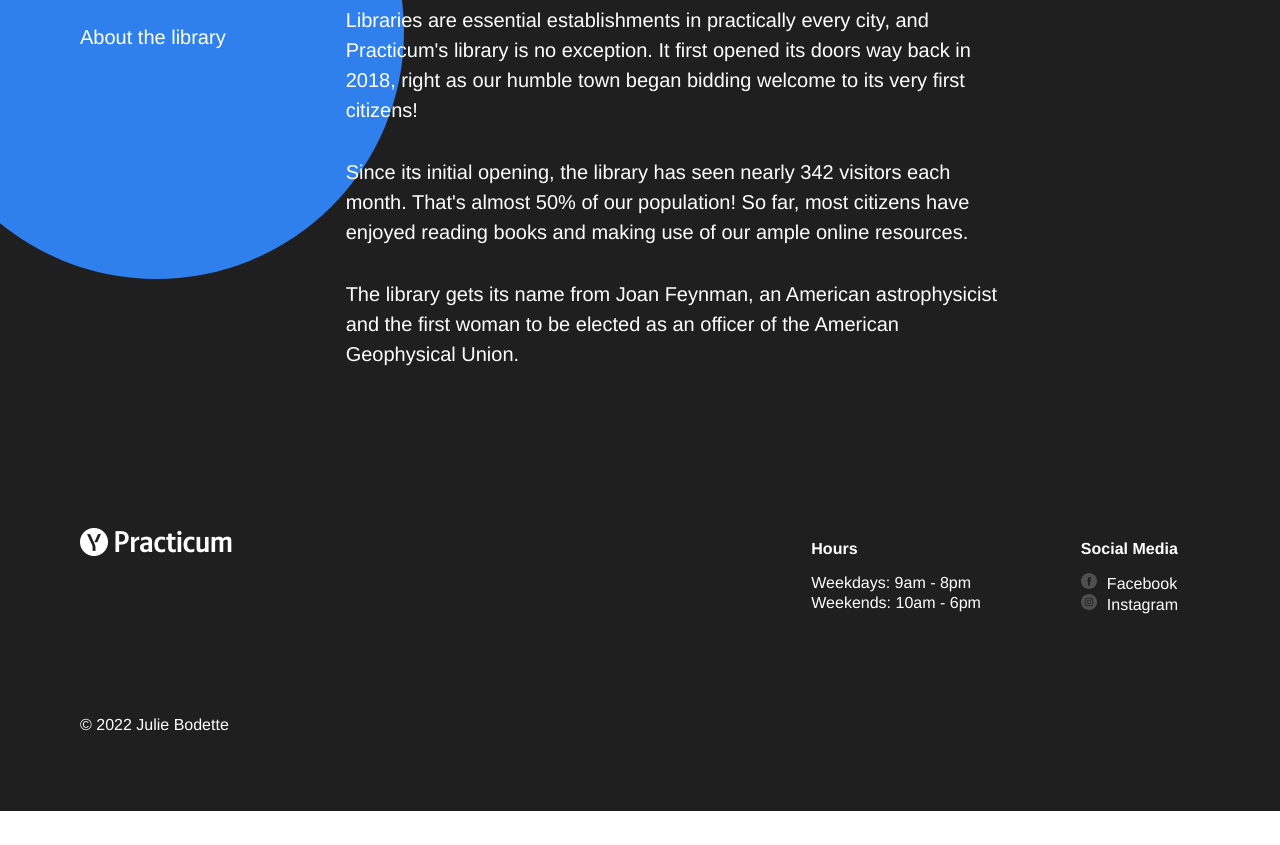
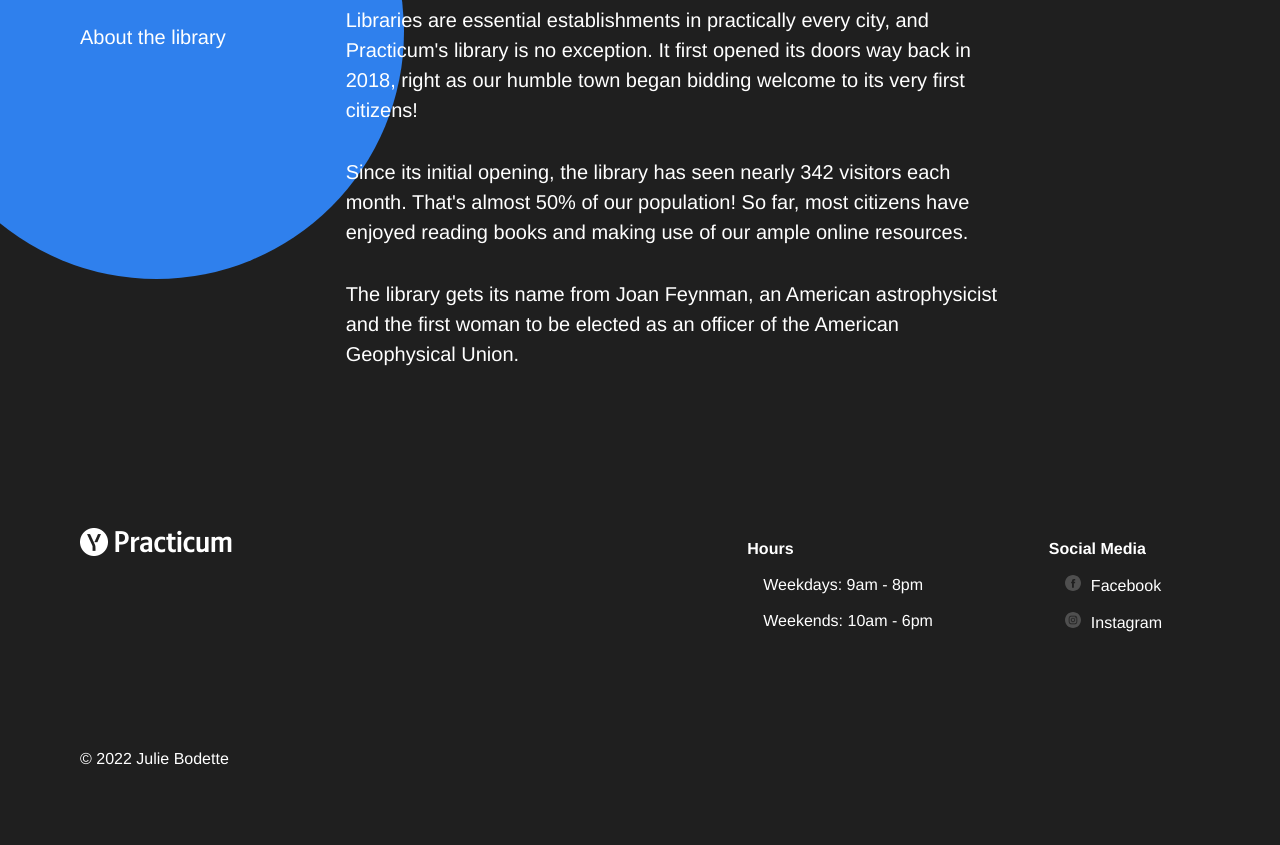
Before and after one commit to JulieBodette/web_project_1, a plain HTML site: page index.html in a window 1280 px wide. Shown: the part 3537-4382 px from the top of the page. Before the commit the page ends 4348 px from the top, so only its background shows below. Drawn offline with Linux system fonts and the light colour scheme.

Commit message:
final update before first submit

```diff
--- a/index.html
+++ b/index.html
@@ -251,19 +251,19 @@
         <div class="footer__hoursandsocial"><!--create a box that has hours and social in it.-->
           <div class="footer__column footer__column_hours">
             <h2 class="footer__column-heading">Hours</h2>
-            <div class="footer__list">
-              <div class="footer__list_item">Weekdays: 9am - 8pm</div>
-              <div class="footer__list_item">Weekends: 10am - 6pm</div>
-            </div>
+            <ul class="footer__list">
+              <li class="footer__list-item">Weekdays: 9am - 8pm</li>
+              <li class="footer__list-item">Weekends: 10am - 6pm</li>
+            </ul>
           </div>
 
           <div class="footer__column footer__column_social">
             <h2 class="footer__column-heading">Social Media</h2>
             <ul class="footer__list">
-              <li class="footer__list_item">
+              <li class="footer__list-item">
                 <a class="footer__column-link" href="#"><img src="./images/facebook_white.svg" alt="facebook" class="footer__social-icon" />Facebook</a>
               </li>
-              <li class="footer__list_item">
+              <li class="footer__list-item">
                 <a class="footer__column-link" href="#"><img src="./images/instagram_white.svg" alt="facebook" class="footer__social-icon" />Instagram</a>
               </li>
             </ul>
--- a/styles/style.css
+++ b/styles/style.css
@@ -468,7 +468,7 @@
 }
 
 .footer__list-item {
-  margin-top:100px;
+  margin:16px;
 
 }
 
@@ -484,6 +484,10 @@
   text-decoration: none;
 }
 
+.footer__column-link:hover {
+  color: #c1c1c1;
+}
+
 .footer__social-icon {
   margin-right:10px;
 }
```
